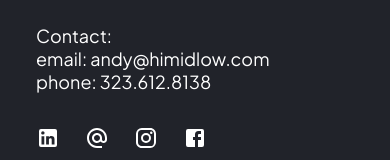
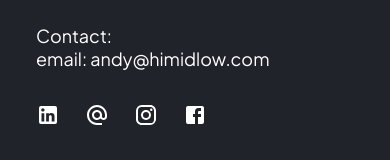
Before and after one commit to annsuparada/HiMIdLow, a React (Create React App) app in the folder client/: page /work in a window 390 px wide. Shown: the part 5352-5512 px from the top of the page. Built offline with nearby package versions, Linux system fonts and the light colour scheme; no server answers.

Commit message:
remove phone number from footer

```diff
--- a/client/src/components/Footer.tsx
+++ b/client/src/components/Footer.tsx
@@ -73,8 +73,7 @@ const Footer: React.FC = () => {
               Contact: <br />
               email:{' '}
               <Link to="mailto:andy@himidlow.com">andy@himidlow.com</Link>{' '}
-              <br />
-              phone: <Link to="tel:+13236128138">323.612.8138</Link>
+
             </p>
             <div>
               <Link
```
